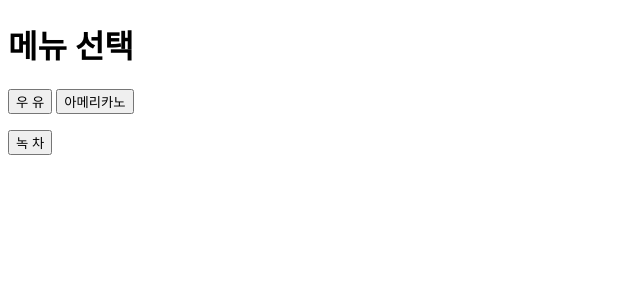
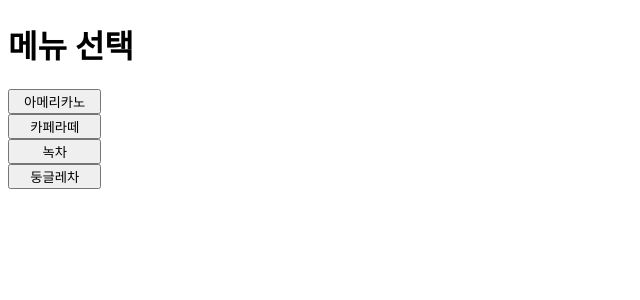
Before and after one commit to changhooni/david, a Flask app: page /menu in a window 1280 px wide. Shown: the top 300 px of the page, without its empty margins (0-640 px from the left). Run offline with Flask 3, Linux system fonts and the light colour scheme.

Commit message:
menu.html file modify

```diff
--- a/templates/menu.html
+++ b/templates/menu.html
@@ -6,10 +6,9 @@
 </head>
 <body>
     <h1>메뉴 선택</h1>
-    <p>
-    <button style="size: 70pt">우 유</button>
-    <button style="size: 70pt">아메리카노</button>
-    </p>
-    <button style="size: 70pt;">녹 차</button>
+    <button name="menu1" style="width:70pt;">아메리카노</button><br>
+    <button name="menu2" style="width:70pt;">카페라떼</button><br>
+    <button name="menu2" style="width:70pt;">녹차</button><br>
+    <button name="menu2" style="width:70pt;">둥글레차</button>
 </body>
 </html>
```
